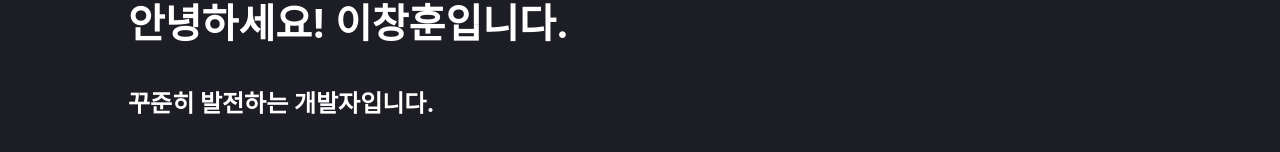
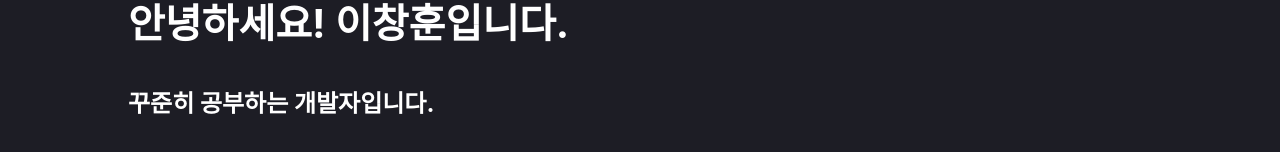
Before and after one commit to chhun93/introduce, a React (Create React App) app: page / in a window 1280 px wide. Shown: the part 286-438 px from the top of the page. Built offline with nearby package versions, Linux system fonts and the light colour scheme.

Commit message:
이미지

```diff
--- a/src/Pages/Intro.js
+++ b/src/Pages/Intro.js
@@ -17,7 +17,7 @@ export default class Intro extends Component {
             </p>
             <p className="introduceMyself">
               <p className="introduce MyName4">꾸준히&nbsp;</p>
-              <p className="introduce MyName5">발전하는&nbsp;</p>
+              <p className="introduce MyName5">공부하는&nbsp;</p>
               <p className="introduce MyName6">개발자입니다.</p>
             </p>
             <button
```
Also changed, not shown: public/Images/NavisCapture.PNG (added), public/Images/SamsungSDSIntelligent.PNG (added).
